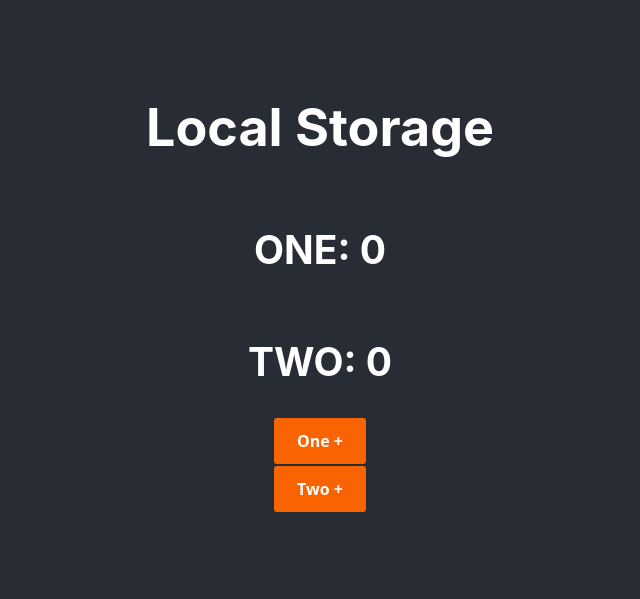
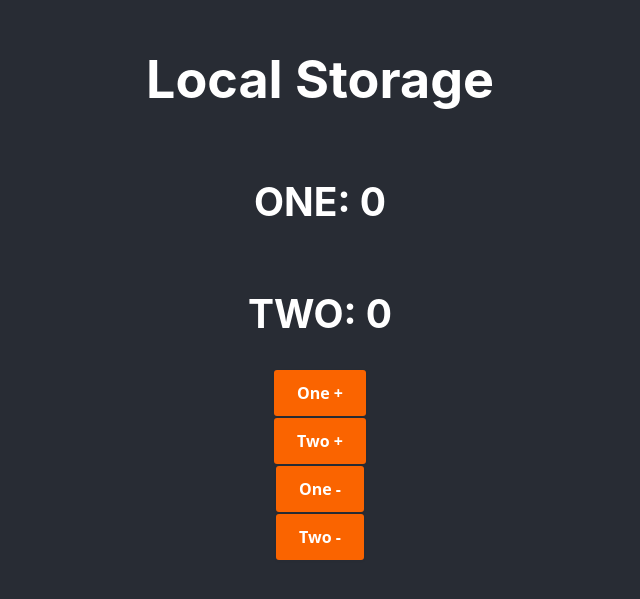
Before and after one commit to RomanBIT/Drontai, a React (Create React App) app in the folder r12/: page / in a window 1280 px wide. Shown: the part 113-712 px from the top of the page, without its empty margins (320-960 px from the left). Built offline with nearby package versions, Linux system fonts and the light colour scheme.

Commit message:
local storage

```diff
--- a/r12/src/App.jsx
+++ b/r12/src/App.jsx
@@ -31,6 +31,8 @@
                 <h2>TWO: {counts?.two}</h2>
                 <button onClick={() => setCounts(c => ({ ...c, one: c.one + 1 }))}>One +</button>
                 <button onClick={() => setCounts(c => ({ ...c, two: c.two + 1 }))}>Two +</button>
+                <button onClick={() => setCounts(c => ({ ...c, one: c.one - 1 }))}>One -</button>
+                <button onClick={() => setCounts(c => ({ ...c, two: c.two - 1 }))}>Two -</button>
 
             </header>
         </div>
@@ -40,4 +42,4 @@
 export default App;
 
 
-//---------- 012 47:30 ----------//
+//---------- 012 47:30 ----------//cd
```
